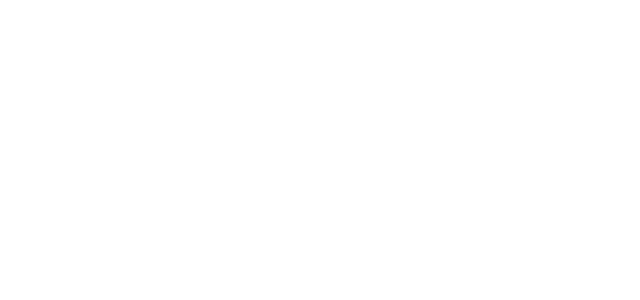
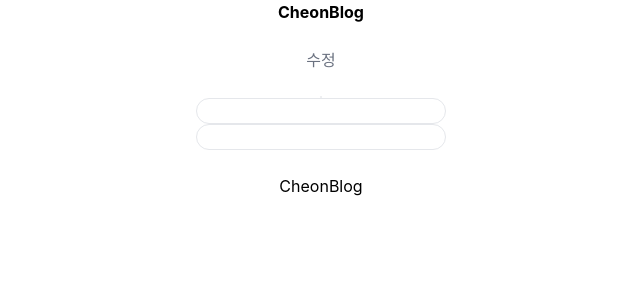
Before and after one commit to hokoro/CheonBlog, a React (Create React App) app in the folder cheonblogapp/: page /update in a window 1280 px wide. Before the commit this address had no page. Shown: the top 300 px of the page, without its empty margins (319-959 px from the left). Built offline with nearby package versions, Linux system fonts and the light colour scheme.

Commit message:
업데이트 페이지 개발 + 버튼 이동 연결

```diff
--- a/cheonblogapp/src/App.jsx
+++ b/cheonblogapp/src/App.jsx
@@ -6,6 +6,7 @@
 import Login from "./Component/Login";
 import Account from "./Component/Account";
 import Delete from "./Component/Delete";
+import Update from "./Component/Update";
 
 function App(){
   return(
@@ -19,6 +20,7 @@
                   <Route path="/login" element={<Login/>}/>
                   <Route path="/account" element={<Account/>}/>
                   <Route path="/delete" element={<Delete/>}/>
+                  <Route path="/update" element={<Update/>}/>
               </Route>
           </Routes>
 
--- a/cheonblogapp/src/Component/Account.jsx
+++ b/cheonblogapp/src/Component/Account.jsx
@@ -39,7 +39,7 @@
                     name: data.name
                 });
             }else{
-                console.log("유저 정보를 불러올 수 없습니다.")
+                console.log("유저 정보를 불러올 수 없습니다.");
                 navigate('/');
             }
 
@@ -72,6 +72,7 @@
                 <div className="m-[2rem] flex gap-4 justify-center">
                     <button type="button"
                             className="border rounded-[2rem] w-[150px] h-[40px] bg-black text-white hover:text-orange-500"
+                            onClick={() => navigate('/Update')}
                     >Update
                     </button>
                     <button type="button"
--- /dev/null
+++ b/cheonblogapp/src/Component/Update.jsx
@@ -0,0 +1,141 @@
+import React, {useCallback, useEffect, useState} from 'react';
+import { useNavigate } from 'react-router-dom';
+
+
+function validationPassword(password){
+    const regax = /^(?=.*[a-zA-Z])(?=.*[!@#$%^*+=-])(?=.*[0-9]).{8,15}$/;
+    return regax.test(password);
+}
+
+function Update(){
+    const navigate = useNavigate();
+    const isAuthentication = sessionStorage.getItem('accessToken');
+
+    const [nameValid , setNameValid] = useState(false); // 이름에 입력 여부
+    const [passwordValid, setPasswordValid] = useState(false);  // 비밀번호 여부
+
+
+    const [formData, setFormData] = useState({
+        email:"",
+        password:"",
+        name:"",
+    })
+    const handleChange = (event) =>{
+        const {name , value} = event.target;
+        setFormData((prevData) => ({
+            ...prevData,
+            [name] : value
+        }));
+        if(name === 'name'){
+            if(value.length >= 2){
+                setNameValid(true);
+            }else{
+                setNameValid(false);
+            }
+        }
+        if(name === 'password'){
+            if(validationPassword(value)){
+                setPasswordValid(true);
+            }else{
+                setPasswordValid(false);
+            }
+        }
+    };
+    const fetchUserInfo = useCallback(async() =>{
+        try{
+            const response = await fetch("https://localhost:7942/api/user/detail",{
+                method: 'POST',
+                headers:{
+                    'Content-Type':'application/json',
+                },
+                body:JSON.stringify({
+                    accessToken:isAuthentication
+                }),
+            });
+            const data = await response.json();
+            if(response.ok){
+                setFormData({
+                    email:data.email,
+                    password:"**********",
+                    name:data.name
+                });
+            }else{
+                console.log("유저 정보를 불러올 수 없습니다.");
+                navigate('/');
+            }
+
+        }catch(error){
+            console.error("회원 정보를 불러오는 중: " , error);
+
+        }
+    },[isAuthentication , navigate])
+
+    useEffect(() =>{
+        if(isAuthentication){
+            fetchUserInfo();
+        }
+    },[isAuthentication , fetchUserInfo]);
+
+    const handleUpdateClick = async(event) =>{
+        event.preventDefault();
+
+        try{
+            const response = await fetch('https://localhost:3000/api/user/update',{
+                method:'PUT',
+                headers:{
+                    'Content-Type':'application/json',
+                },
+                body:JSON.stringify({
+                    name:formData.name,
+                    password:formData.password,
+                    accessToken:isAuthentication
+                }),
+            });
+            const data = await response.json();
+            if(response.ok){
+                console.log(data.message);
+                navigate('/');
+            }else{
+                console.log(data.message);
+            }
+
+        }catch(error){
+            console.log("업데이트 요청중 실패: ",error);
+        }
+    }
+
+    return(
+      <div className="Update">
+          <div className="m-3">
+              <p className="text-gray-500 p-3">수정</p>
+          </div>
+          <div className="m-3">
+              <form className="m-[2rem]">
+                  <div className="m-[2rem] flex justify-center">
+                      <p type="text" name="email" className="border p-[1rem] rounded-2xl w-[300px]">
+                        {formData.email}
+                      </p>
+                  </div>
+                  <div className="m-[2rem]">
+                      <input type="password" name="password" value={formData.password} onChange={handleChange} className="border p-[1rem] rounded-2xl w-[300px]"/>
+                  </div>
+                  <div className="m-[2rem]">
+                      <input type="text" name="name" value={formData.name} onChange={handleChange} className="border p-[1rem] rounded-2xl w-[300px]"/>
+                  </div>
+                  {nameValid && passwordValid &&
+                    <div className="m-[2rem]">
+                        <button type="button"
+                            className="border rounded-[2rem] w-[300px] h-[40px] bg-green-700 text-white hover:text-orange-500" onClick={handleUpdateClick}> Update
+                        </button>
+                    </div>
+                  }
+              </form>
+
+          </div>
+
+
+      </div>
+    );
+}
+
+export default Update;
```
